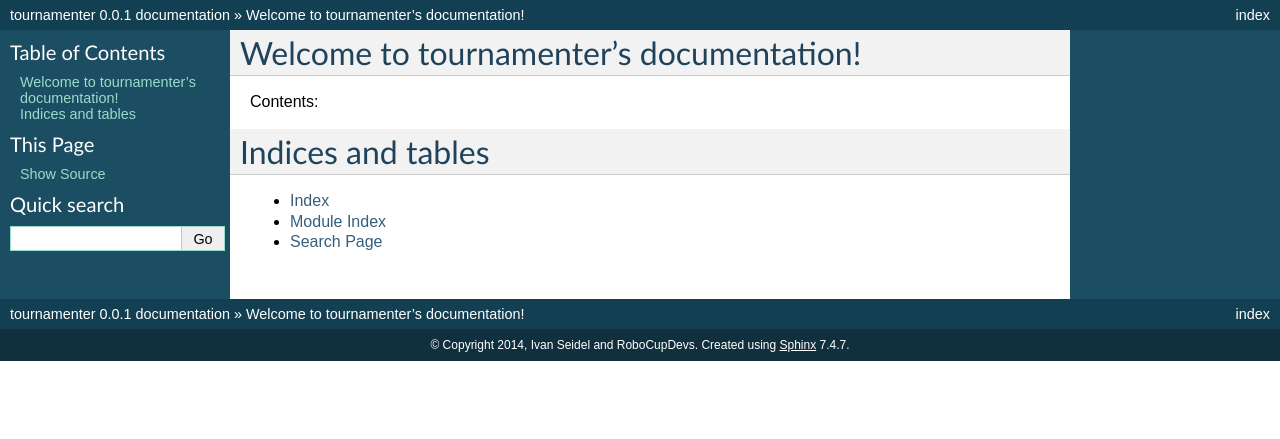
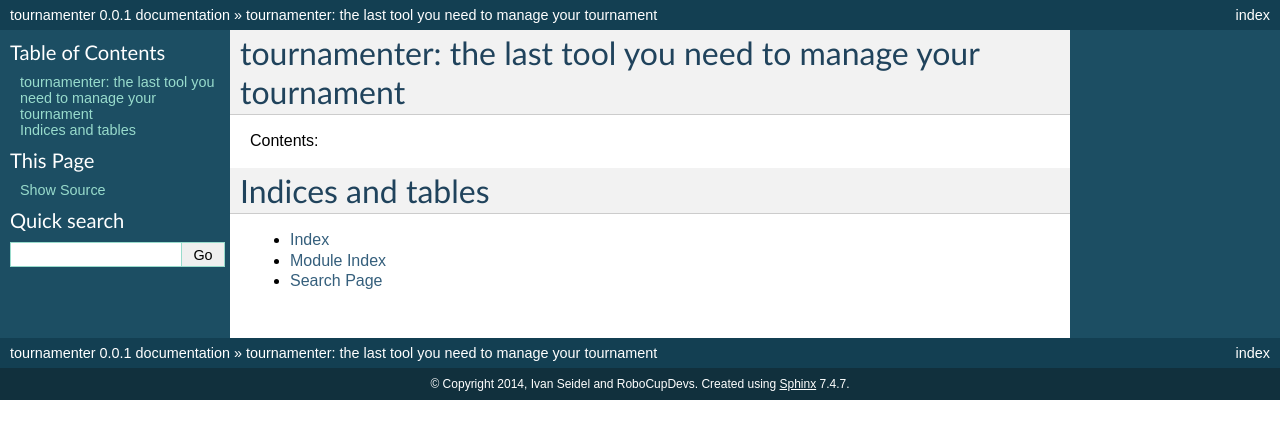
Before and after one commit to RoboCupDev/tournamenter, a Sphinx documentation site: the page built from docs/index.rst, in a window 1280 px wide. Shown: the top 439 px of the page. Built offline with Sphinx 7.4.7, drawn with Linux system fonts in a browser that asks for light colours.

Commit message:
punchline

```diff
--- a/docs/index.rst
+++ b/docs/index.rst
@@ -3,13 +3,14 @@
    You can adapt this file completely to your liking, but it should at least
    contain the root `toctree` directive.
 
-Welcome to tournamenter's documentation!
-========================================
+tournamenter: the last tool you need to manage your tournament
+==============================================================
 
 Contents:
 
 .. toctree::
    :maxdepth: 2
+
 
 
 
```
